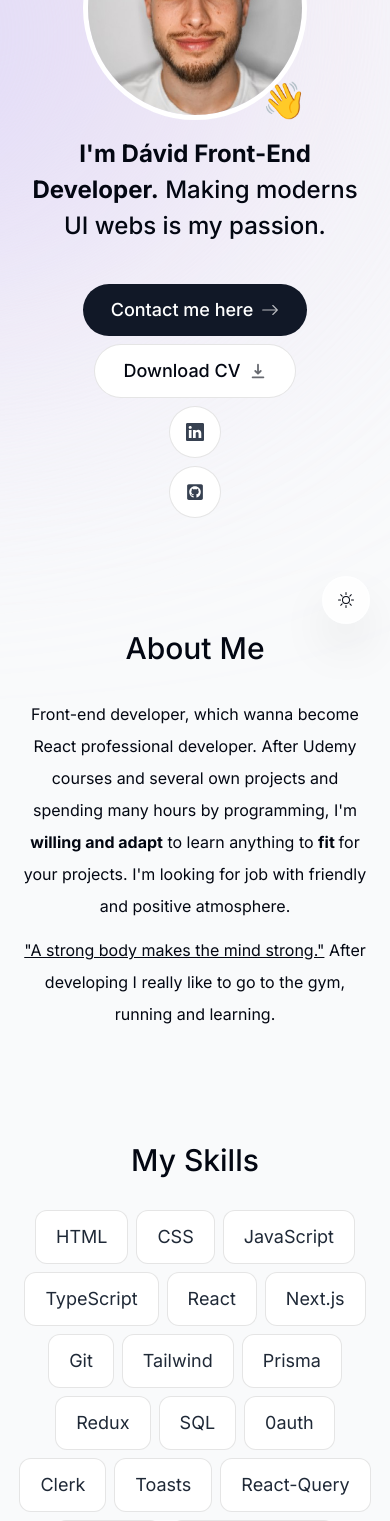
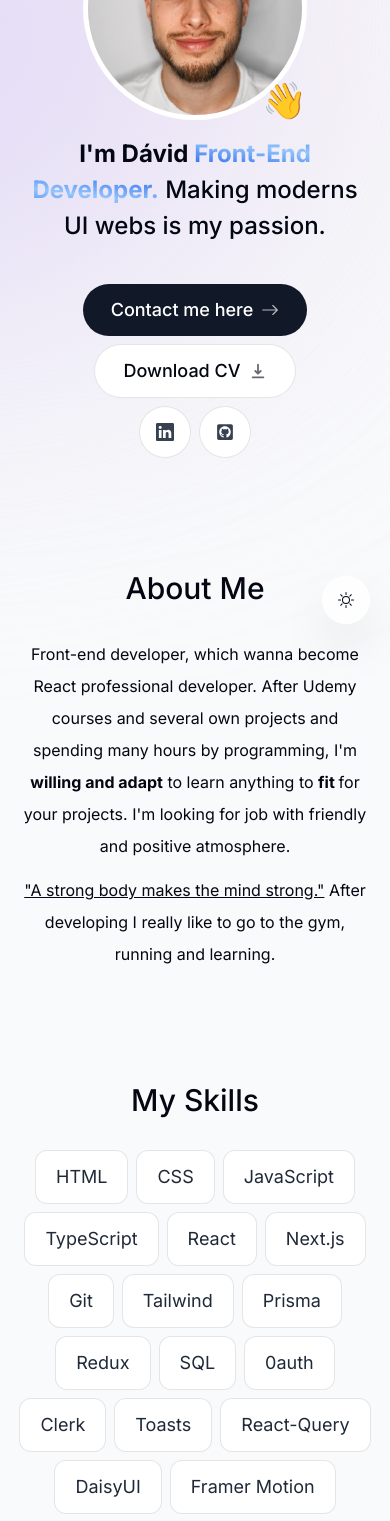
Before and after one commit to DavidInglody/portfolio-next.js, a Next.js app: page / in a window 390 px wide. Shown: the part 200-1721 px from the top of the page. Built offline with nearby package versions, Linux system fonts and the light colour scheme; no server answers.

Commit message:
responsive version fixes

```diff
--- a/components/FetchProjects.tsx
+++ b/components/FetchProjects.tsx
@@ -13,7 +13,7 @@ const useFetchProjects = async () => {
         const projects = response.items.map((item)=>{
             const id = item.sys.id
             const {title,url,image,text,github, tags} = item.fields
-            const img = (image as any)?.fields?.file?.url;
+            const img = (image as any).fields?.file?.url;
             return {title,url,id,img,text,github,tags}
         })
         return projects
--- a/components/Intro.tsx
+++ b/components/Intro.tsx
@@ -56,7 +56,7 @@ const Intro = () => {
         initial={{ opacity: 0, y: 100 }}
         animate={{ opacity: 1, y: 0 }}
       >
-        <span className="font-bold">I'm Dávid Front-End Developer.</span> Making
+        <span className="font-bold">I'm Dávid </span><span className="font-bold bg-gradient-to-tr from-blue-600 via-blue-300 to-blue-600 bg-clip-text text-transparent">Front-End Developer.</span> Making
         moderns UI webs is my passion.
       </motion.h1>
       <motion.div
@@ -84,6 +84,7 @@ const Intro = () => {
           Download CV{" "}
           <HiDownload className="opacity-60 group-hover:translate-y-1 transition" />
         </a>
+        <div className="flex gap-x-2">
           <a
             className="bg-white p-4 text-gray-700 flex items-center gap-2 rounded-full focus:scale-[1.15] hover:scale-[1.15]
           hover:text-gray-950
@@ -102,6 +103,7 @@ const Intro = () => {
           >
             <FaGithubSquare />
           </a>
+        </div>
       </motion.div>
     </section>
   );
--- a/components/Project.tsx
+++ b/components/Project.tsx
@@ -53,7 +53,7 @@ const Project = ({ title, url, img, text, github, tags }: ProjectProps) => {
         className=" bg-gray-100 max-w-[42rem] border border-black/5 overflow-hidden rounded-lg sm:pr-8 relative sm:h-[20rem] hover:bg-gray-200 transition dark:text-white dark:bg-white/10 dark:hover:bg-white/20"
       >
         <Link href={url} target="_blank">
-          <div className="pt-4 pb-7 px-5 sm:pl-10 sm:pr-2 sm:pt-10 max-w-[50%] flex flex-col h-full group-even:ml-[18rem]">
+          <div className="pt-4 pb-7 px-5 sm:pl-10 sm:pr-2 sm:pt-10 sm:max-w-[50%] flex flex-col h-full sm:group-even:ml-[18rem]">
             <h3 className="text-2xl font-semibold capitalize">{title}</h3>
             <p className="mt-2 leading-relaxed text-gray-700 text-sm dark:text-white/70">
               {text}
@@ -76,7 +76,7 @@ const Project = ({ title, url, img, text, github, tags }: ProjectProps) => {
             height={200}
             quality={95}
             loader={loaderProp}
-            className="absolute top-8 -right-40 w-[28.25rem] rounded-t-lg shadow-2xl transition group-hover:scale-[1.04] group-hover:-translate-x-3 group-hover:translate-y-3 group-hover:-rotate-2
+            className="absolute top-8 -right-40 w-[28.25rem] rounded-t-lg shadow-2xl transition group-hover:scale-[1.04] group-hover:-translate-x-3 group-hover:translate-y-3 group-hover:-rotate-2 hidden sm:block
 
           group-even:group-hover:translate-x-3 group-even:group-hover:translate-y-3 group-even:group-hover:rotate-2
 
--- a/components/Projects.tsx
+++ b/components/Projects.tsx
@@ -18,7 +18,7 @@ const Projects = async () => {
     const projects = await useFetchProjects() as projectData[]
 
   return (
-    <section id="projects" className="max-w-[1120px] scroll-mt-28 mb-28">
+    <section id="projects" className="scroll-mt-28 mb-28">
       <SectionHeading>My Projects</SectionHeading>
       <div className="grid lg:grid-cols-2 gap-4">
         {projects.map((project, index) => (
--- a/components/Skills.tsx
+++ b/components/Skills.tsx
@@ -24,7 +24,7 @@ const Skills = () => {
     <section
       ref={ref}
       id="skills"
-      className="mb-2 max-w-[53rem] scroll-mt-28 text-center sm:mb-40"
+      className="mb-20 max-w-[53rem] scroll-mt-28 text-center sm:mb-40"
     >
       <SectionHeading>My skills</SectionHeading>
       <ul className="flex flex-wrap justify-center gap-2 text-lg text-gray-800">
```
Lines whose indentation alone changed are shown as unchanged.
